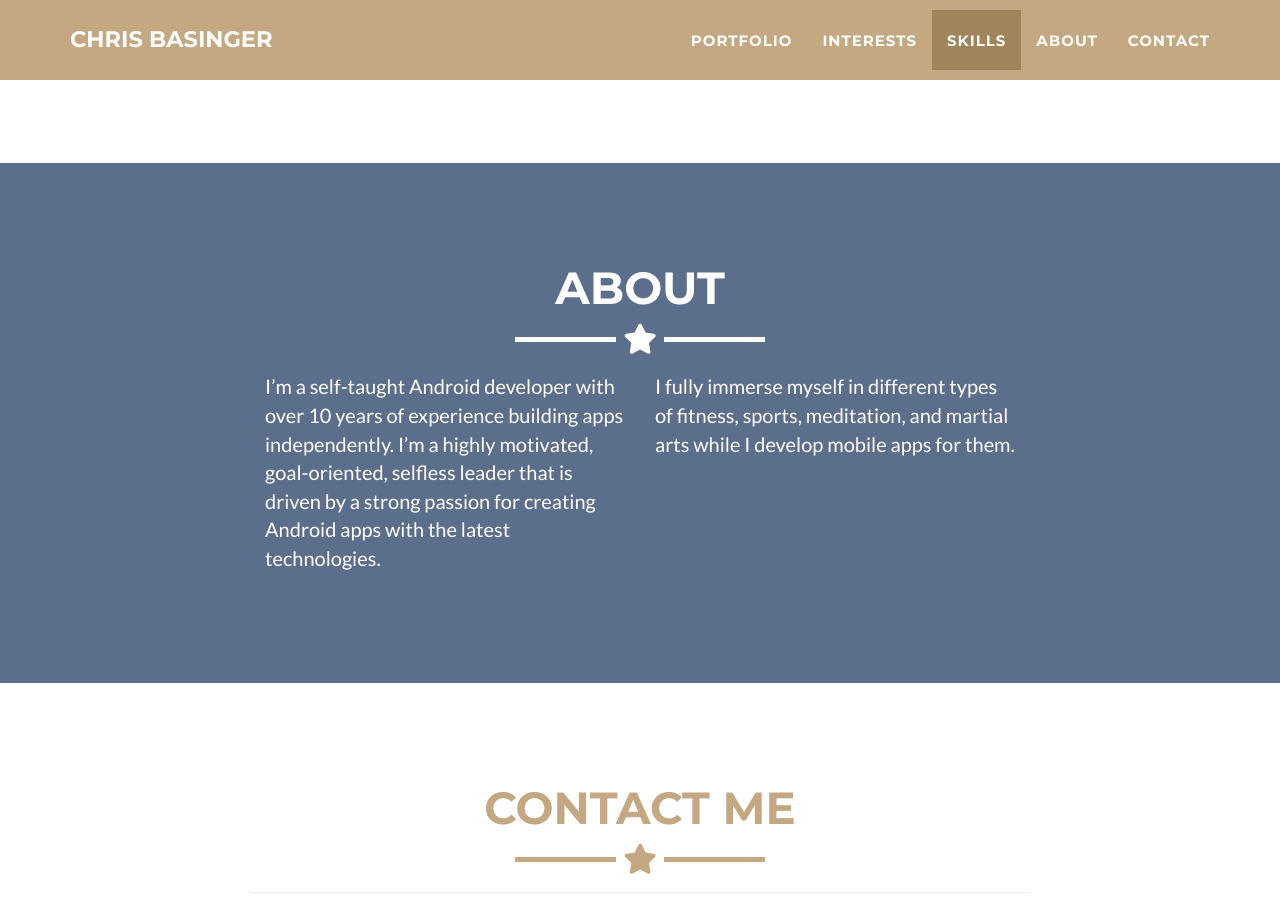
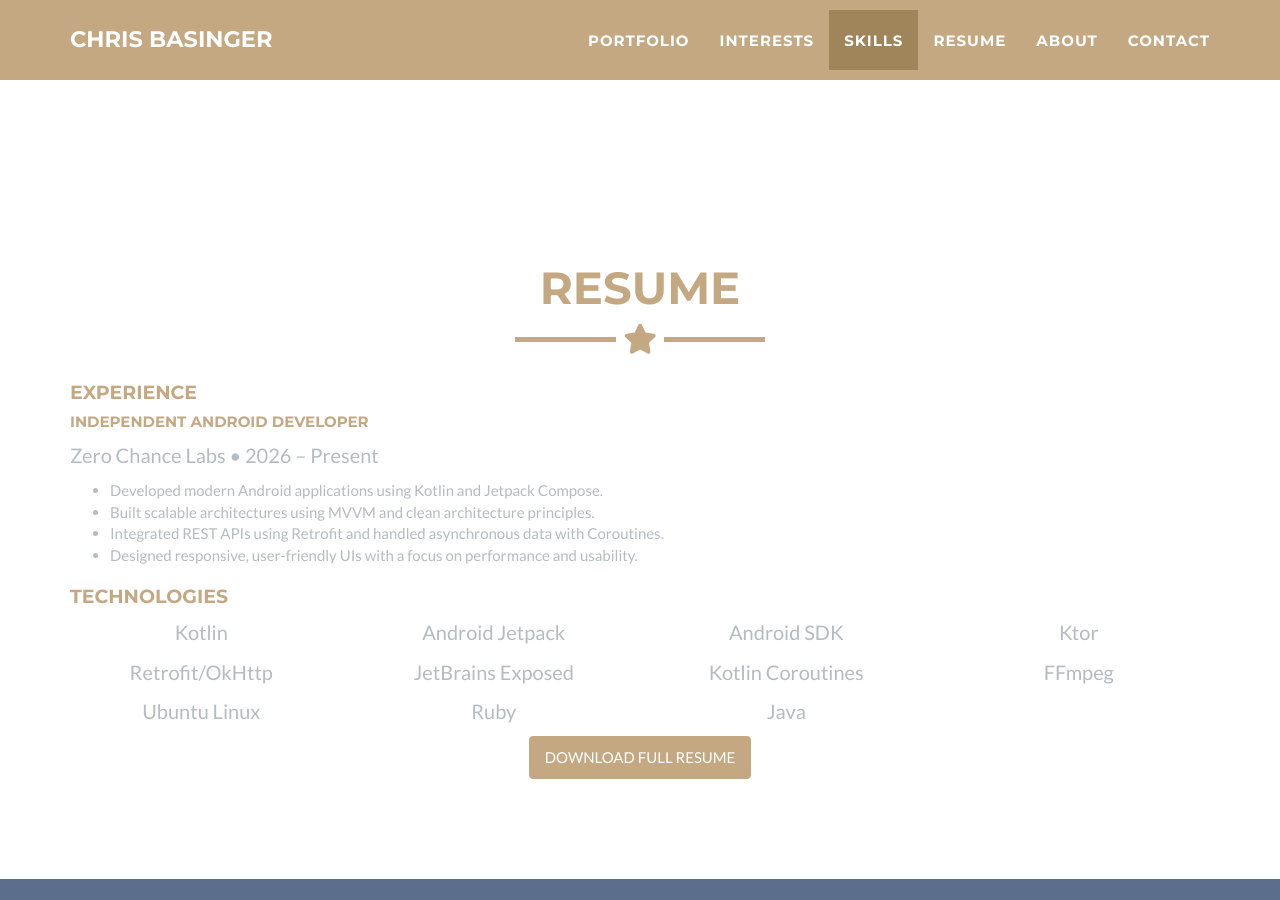
Before and after one commit to zerochancelabs/zerochancelabs.github.io, a Jekyll site: the page built from _posts/2014-07-18-project-1.markdown, in a window 1280 px wide and 900 px high, scrolled down 3124 px. Built offline with Jekyll 4.4.1, drawn with Linux system fonts in a browser that asks for light colours.

Commit message:
add resume section

```diff
--- a/_includes/nav.html
+++ b/_includes/nav.html
@@ -28,6 +28,9 @@
           <a href="#skills">Skills</a>
         </li>
         <li class="page-scroll">
+          <a href="#resume">Resume</a>
+        </li>
+        <li class="page-scroll">
           <a href="#about">About</a>
         </li>
         <li class="page-scroll">
--- /dev/null
+++ b/_includes/resume.html
@@ -0,0 +1,104 @@
+<section class="page-section" id="resume">
+    <div class="container">
+
+        <div class="text-center">
+            <h2 class="section-heading text-uppercase">Resume</h2>
+            <hr class="star-primary">
+        </div>
+
+        <!-- Experience -->
+        <div class="row">
+            <div class="col-lg-12">
+                <h4 class="mb-4">Experience</h4>
+
+                <div class="mb-4">
+                    <h5>Independent Android Developer</h5>
+                    <p class="text-muted mb-1">Zero Chance Labs • 2026 – Present</p>
+                    <ul class="text-muted fs-5">
+                        <li>Developed modern Android applications using Kotlin and Jetpack Compose.</li>
+                        <li>Built scalable architectures using MVVM and clean architecture principles.</li>
+                        <li>Integrated REST APIs using Retrofit and handled asynchronous data with Coroutines.</li>
+                        <li>Designed responsive, user-friendly UIs with a focus on performance and usability.</li>
+                    </ul>
+                </div>
+
+            </div>
+        </div>
+
+        <!-- Education -->
+<!--        <div class="row mt-4">
+            <div class="col-lg-12">
+                <h4 class="mb-4">Education</h4>
+
+                <div class="mb-4">
+                    <h5>Your Degree / Program</h5>
+                    <p class="text-muted mb-1">Your School Name • Year – Year</p>
+                    <p class="text-muted">
+                        Relevant coursework: Data Structures, Mobile Development, Software Engineering, Networking.
+                    </p>
+                </div>
+
+            </div>
+        </div>-->
+
+        <!-- Technologies -->
+        <div class="row mt-4">
+            <div class="col-lg-12">
+                <h4 class="mb-4">Technologies</h4>
+
+                <div class="row text-center">
+
+                    <div class="col-md-3">
+                        <p class="text-muted">Kotlin</p>
+                    </div>
+
+                    <div class="col-md-3">
+                        <p class="text-muted">Android Jetpack</p>
+                    </div>
+
+                    <div class="col-md-3">
+                        <p class="text-muted">Android SDK</p>
+                    </div>
+
+                    <div class="col-md-3">
+                        <p class="text-muted">Ktor</p>
+                    </div>
+
+                    <div class="col-md-3">
+                        <p class="text-muted">Retrofit/OkHttp</p>
+                    </div>
+
+                    <div class="col-md-3">
+                        <p class="text-muted">JetBrains Exposed</p>
+                    </div>
+
+                    <div class="col-md-3">
+                        <p class="text-muted">Kotlin Coroutines</p>
+                    </div>
+
+                    <div class="col-md-3">
+                        <p class="text-muted">FFmpeg</p>
+                    </div>
+                    <div class="col-md-3">
+                        <p class="text-muted">Ubuntu Linux</p>
+                    </div>
+                    <div class="col-md-3">
+                        <p class="text-muted">Ruby</p>
+                    </div>
+                    <div class="col-md-3">
+                        <p class="text-muted">Java</p>
+                    </div>
+
+                </div>
+            </div>
+        </div>
+
+        <!-- Download Resume -->
+        <div class="text-center mt-5">
+            <a class="btn btn-primary btn-xl text-uppercase" href="/assets/resume.pdf" target="_blank">
+                Download Full Resume
+            </a>
+        </div>
+
+    </div>
+</section>
--- a/_layouts/default.html
+++ b/_layouts/default.html
@@ -8,6 +8,7 @@
   {% include portfolio_grid.html %}
   {% include interests.html %}
   {% include skills.html %}
+  {% include resume.html %}
   {% include about.html %}
 
   {% if site.contact == "static" %}
```
